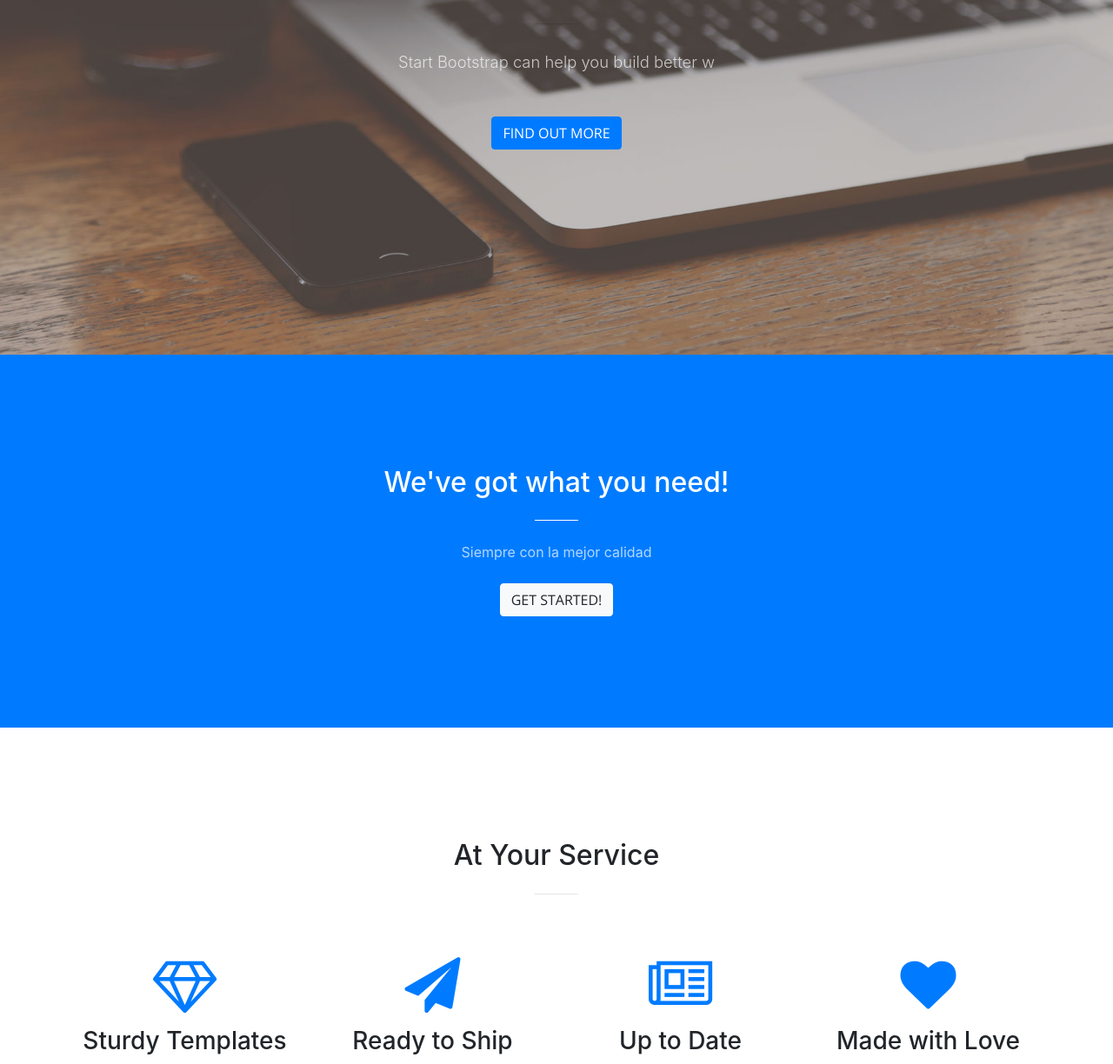
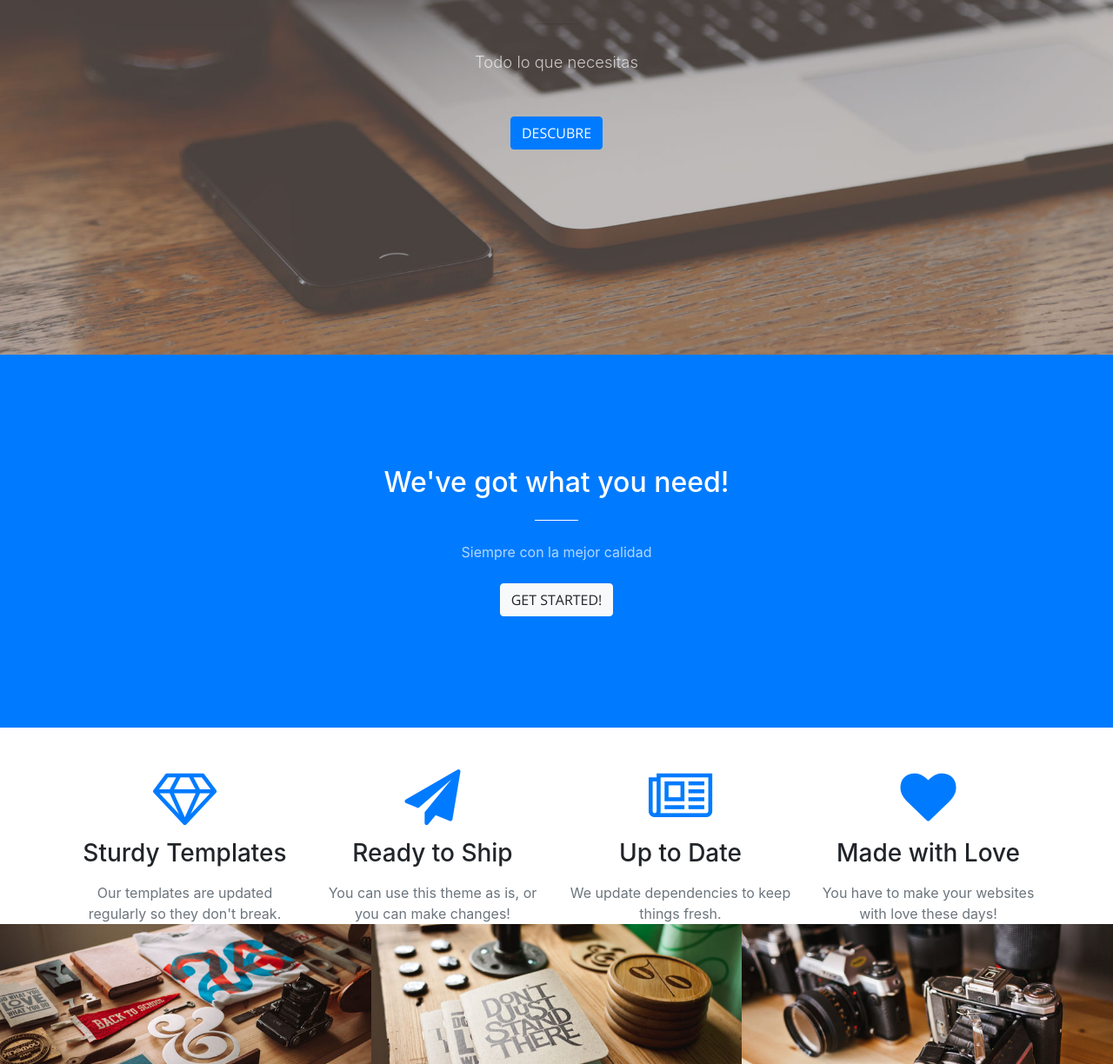
Before and after one commit to CINEMAXMX/Cinemax, a website with bundled scripts: page index.html in a window 1280 px wide. Shown: the part 416-1640 px from the top of the page at 87% size. Built offline with nearby package versions, Linux system fonts and the light colour scheme.

Commit message:
Update index.html

```diff
--- a/index.html
+++ b/index.html
@@ -63,8 +63,8 @@
             <hr>
           </div>
           <div class="col-lg-8 mx-auto">
-            <p class="text-faded mb-5">Start Bootstrap can help you build better w</p>
-            <a class="btn btn-primary btn-xl js-scroll-trigger" href="#about">Find Out More</a>
+            <p class="text-faded mb-5">Todo lo que necesitas</p>
+            <a class="btn btn-primary btn-xl js-scroll-trigger" href="#about">Descubre</a>
           </div>
         </div>
       </div>
@@ -83,14 +83,7 @@
       </div>
     </section>
 
-    <section id="services">
-      <div class="container">
-        <div class="row">
-          <div class="col-lg-12 text-center">
-            <h2 class="section-heading">At Your Service</h2>
-            <hr class="my-4">
-          </div>
-        </div>
+
       </div>
       <div class="container">
         <div class="row">
```
